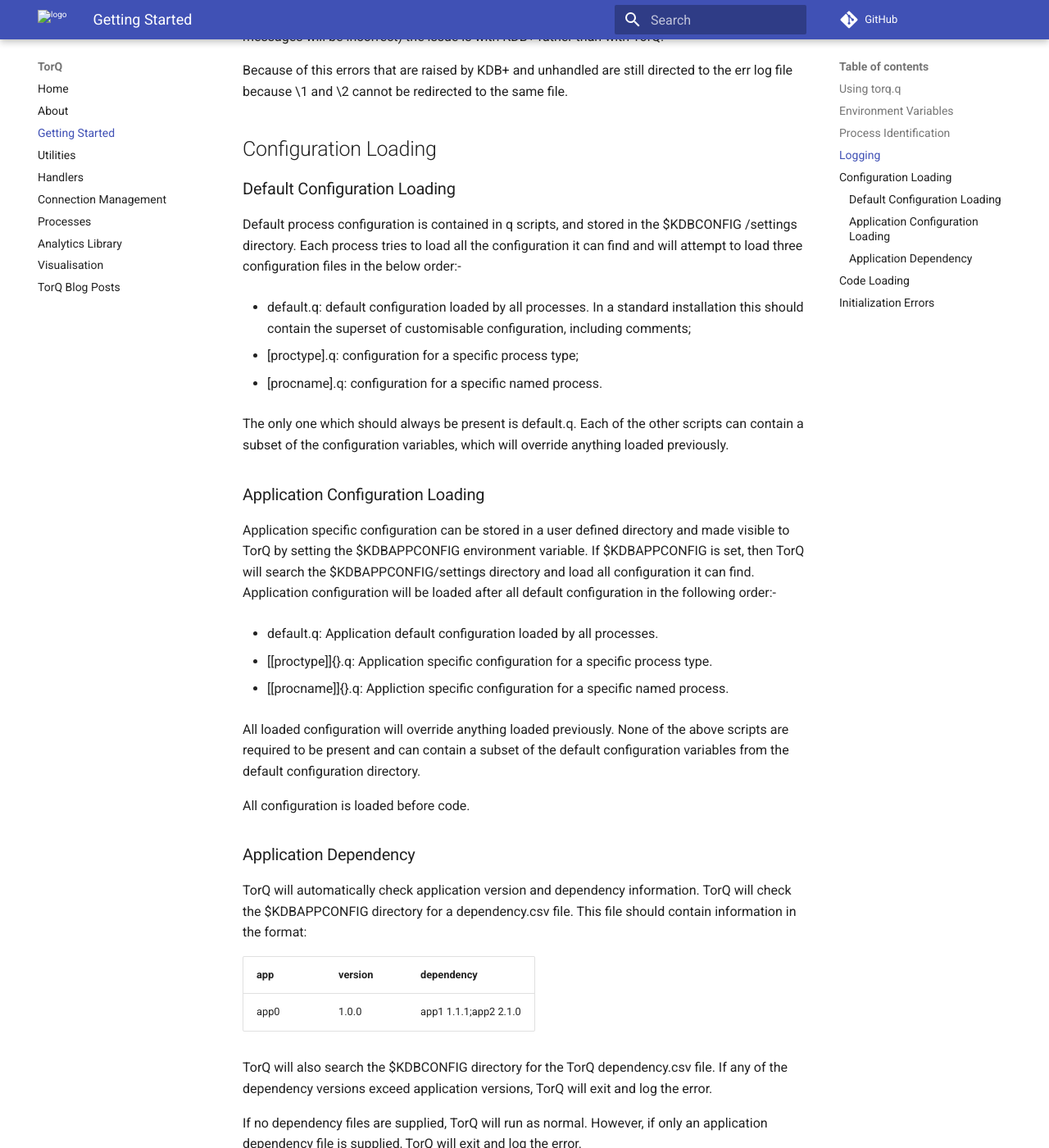
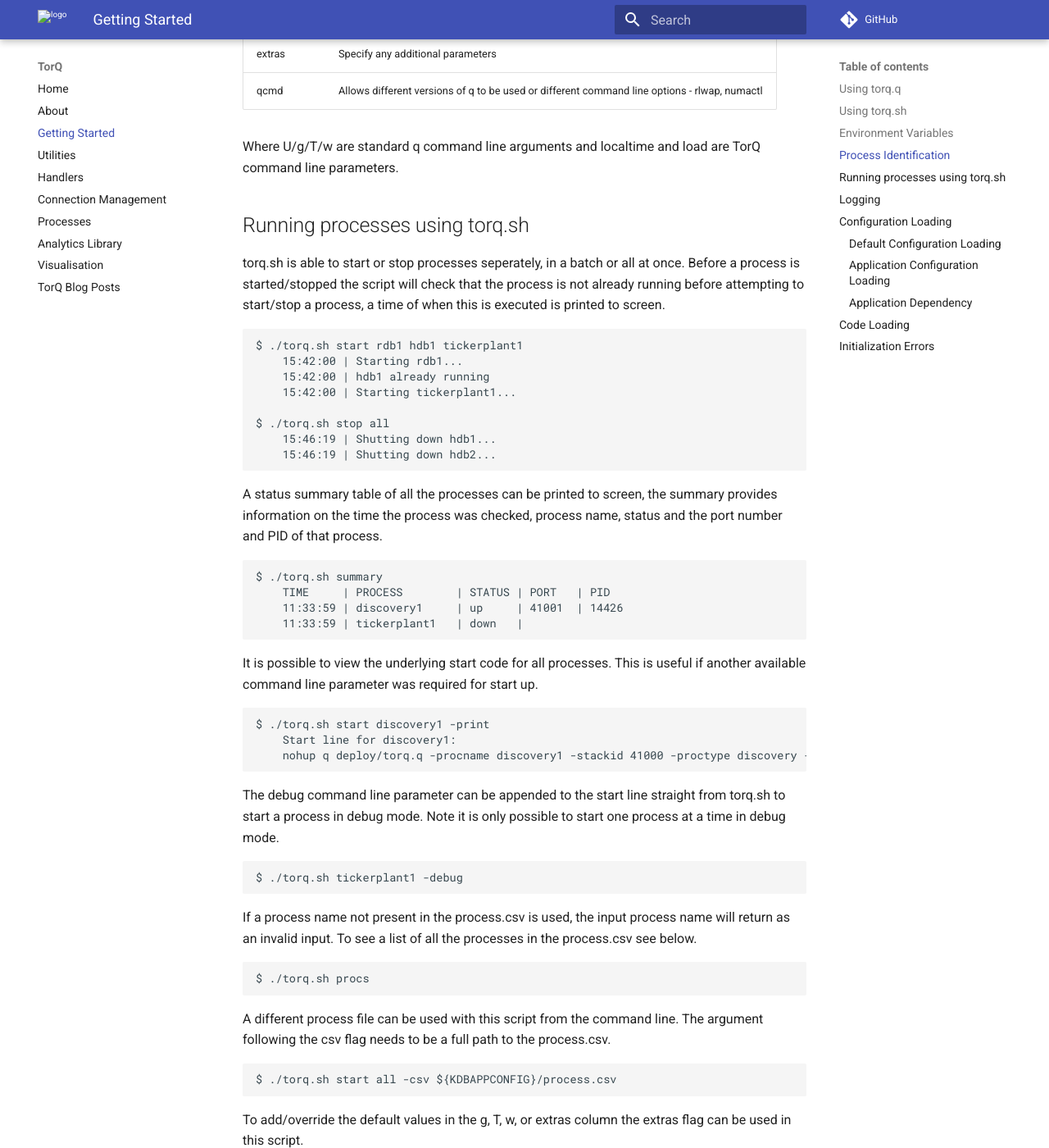
Before and after one commit to DataIntellectTech/TorQ, an MkDocs documentation site: the page built from docs/gettingstarted.md, in a window 1280 px wide and 1400 px high, scrolled down 4594 px. Shown: the whole window at 82% size. Built offline with MkDocs 1.6.1 and Material for MkDocs 9.7.7, drawn with Linux system fonts in a browser that asks for light colours; comment, search, counter and statistics services are not loaded; old or Windows-style settings are respelled for this version of MkDocs; some of the changed text lies outside the part shown.

Commit message:
Start stop script (#88)
* start script now contains print and debugging, new stop script to shut down separate processes, updated setenv script

* updated stop using kill PID

* stops and starts TorQ processes with print and debugging

* Delete startstoptorq.sh

* start and stop TorQ processes with print and debugging

* print, debug, summary, usage, error trap for stop start torq script

* Delete stop_coinbase1.sh

* Delete startstopcoinbase.sh

* Delete start_coinbase1.sh

* Add custom process csv

* Add extras to process start

* Add port to summary table

* Fix path to process csv

* Add qcmd variable to start line

* Update process csv

* Update pid variable

* Update pid variable

* #88 Move global variables

* Fix script formatting

* Update gettingstarted.md

Add documentation on torq.sh

* #88 Update environment variables

* #88 Fix script formatting

* Update process identification in gettingstarted.md

* #88 Update running processes in gettingstarted.md

* #88 Update usage statment

* #88 Remove ssl certification

* #88 Update formatting in gettingstarted.md

* Fix formatting

* Update gettingstarted.md

````diff
--- a/docs/gettingstarted.md
+++ b/docs/gettingstarted.md
@@ -93,6 +93,17 @@
 
 <a name="env"></a>
 
+Using torq.sh
+---------------------
+
+torq.sh is a script that runs processes in torq with added functionality,
+one key enhancement is all the process configuration is now in one place.
+The default process file is located in $KDBCONFIG/process.csv. This
+script is only available on Linux. It requires environment variables to
+be set, similar to torq.q. A usage statement for the script can be seen
+by running the following in a unix environment: `./torq.sh`.
+
+
 Environment Variables
 ---------------------
 
@@ -160,10 +171,10 @@
 The process file has format as below.
 
     aquaq$ cat config/process.csv
-    host,port,proctype,procname
-    aquaq,9997,rdb,rdb_europe_1
-    aquaq,9998,hdb,hdb_europe_1
-    aquaq,9999,hdb,hdb_europa_2
+    host,port,proctype,procname,U,localtime,g,T,w,load,startwithall,extras,qcmd
+    aquaq,9997,rdb,rdb_europe_1,appconfig/passwords/accesslist.txt,1,1,3,,${KDBCODE}/processes/rdb.q,1,,q
+    aquaq,9998,hdb,hdb_europe_1,appconfig/passwords/accesslist.txt,1,1,60,4000,${KDBHDB},1,,q
+    aquaq,9999,hdb,hdb_europe_2,appconfig/passwords/accesslist.txt,1,1,60,4000,${KDBHDB},1,,q
 
 The process will read the file and try to identify itself based on the
 host and port it is started on. The host can either be the value
@@ -172,6 +183,83 @@
 procname were both passed in as command line parameters. If both of
 these parameters are passed in then default configuration settings will
 be used.
+
+The parameters following procname set the following:
+
+  |Parameter                        |  Description|
+  |---------------------------------| ----------------------------|
+  |U                                |  Authentication requiring a usr:pwd file|
+  |localtime                        |  Sets process running in local time rather than GMT|
+  |g                                |  Garbage collection immediate (1) or deferred (0)|
+  |T                                |  Timeout in seconds for client queries, 0 for no timeout|
+  |w                                |  Workspace MB limit|
+  |load                             |  Files or database directory to load|
+  |startwithall                     |  Determine if process is started when all is specified|
+  |extras                           |  Specify any additional parameters|
+  |qcmd                             |  Allows different versions of q to be used or different command line options - rlwap, numactl|
+
+Where U/g/T/w are standard q command line arguments and localtime and
+load are TorQ command line parameters.
+
+Running processes using torq.sh
+-------
+
+torq.sh is able to start or stop processes seperately, in a batch or
+all at once. Before a process is started/stopped the script will
+check that the process is not already running before attempting to
+start/stop a process, a time of when this is executed is printed to screen.
+```
+$ ./torq.sh start rdb1 hdb1 tickerplant1
+    15:42:00 | Starting rdb1...
+    15:42:00 | hdb1 already running
+    15:42:00 | Starting tickerplant1...
+
+$ ./torq.sh stop all
+    15:46:19 | Shutting down hdb1...
+    15:46:19 | Shutting down hdb2...
+```
+A status summary table of all the processes can be printed to screen,
+the summary provides information on the time the process was checked,
+process name, status and the port number and PID of that process.
+```
+$ ./torq.sh summary
+    TIME     | PROCESS        | STATUS | PORT   | PID
+    11:33:59 | discovery1     | up     | 41001  | 14426
+    11:33:59 | tickerplant1   | down   |
+```
+It is possible to view the underlying start code for all processes.
+This is useful if another available command line parameter was required
+for start up.
+```
+$ ./torq.sh start discovery1 -print
+    Start line for discovery1:
+    nohup q deploy/torq.q -procname discovery1 -stackid 41000 -proctype discovery -U appconfig/passwords/accesslist.txt -localtime 1 -g 0 -load deploy/code/processes/discovery.q -procfile deploy/appconfig/process.csv </dev/null > deploy/logs/torqdiscovery1.txt 2>&1 &
+```
+The debug command line parameter can be appended to the start line
+straight from torq.sh to start a process in debug mode. Note it is only
+possible to start one process at a time in debug mode.
+```
+$ ./torq.sh tickerplant1 -debug
+```
+If a process name not present in the process.csv is used, the input
+process name will return as an invalid input. To see a list of all the
+processes in the process.csv see below.
+```
+$ ./torq.sh procs
+```
+A different process file can be used with this script from the command
+line. The argument following the csv flag needs to be a full path to
+the process.csv.
+```
+$ ./torq.sh start all -csv ${KDBAPPCONFIG}/process.csv
+```
+To add/override the default values in the g, T, w, or extras column the
+extras flag can be used in this script.
+```
+$ ./torq.sh start rdb1 -extras -T 60 -w 4000
+$ ./torq.sh start sort1 -extras -s -3
+```
+
 
 <a name="logging"></a>
 
````
Also changed, not shown: 4 other files.
